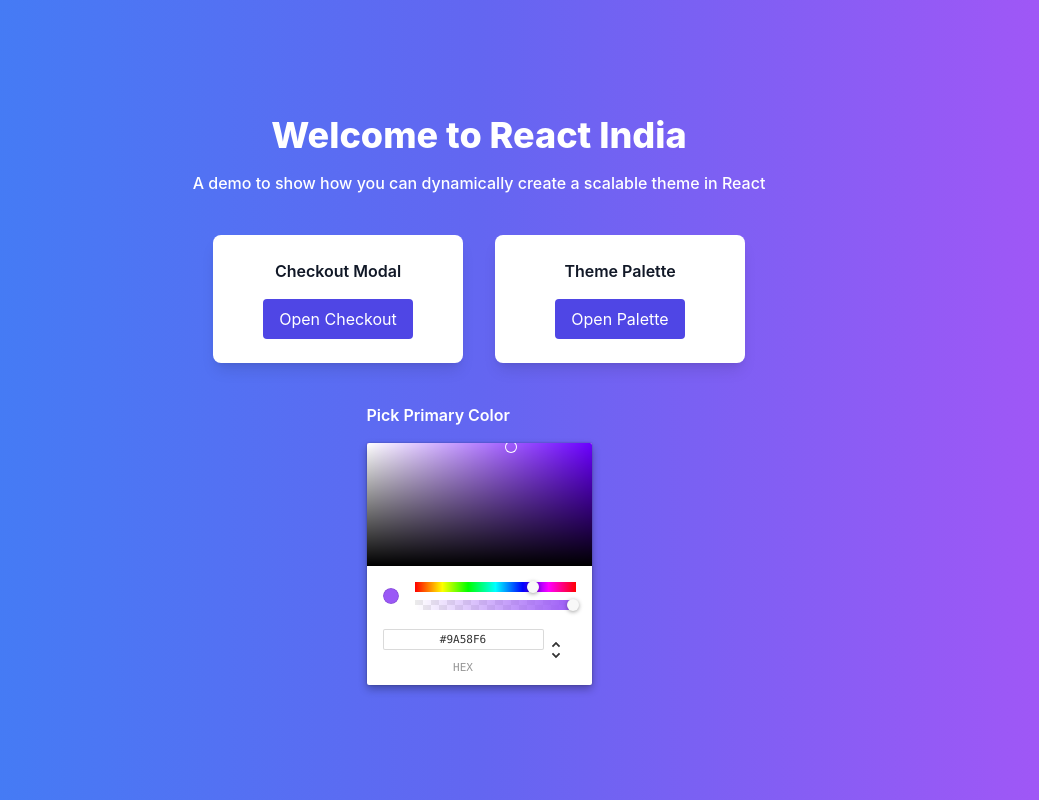
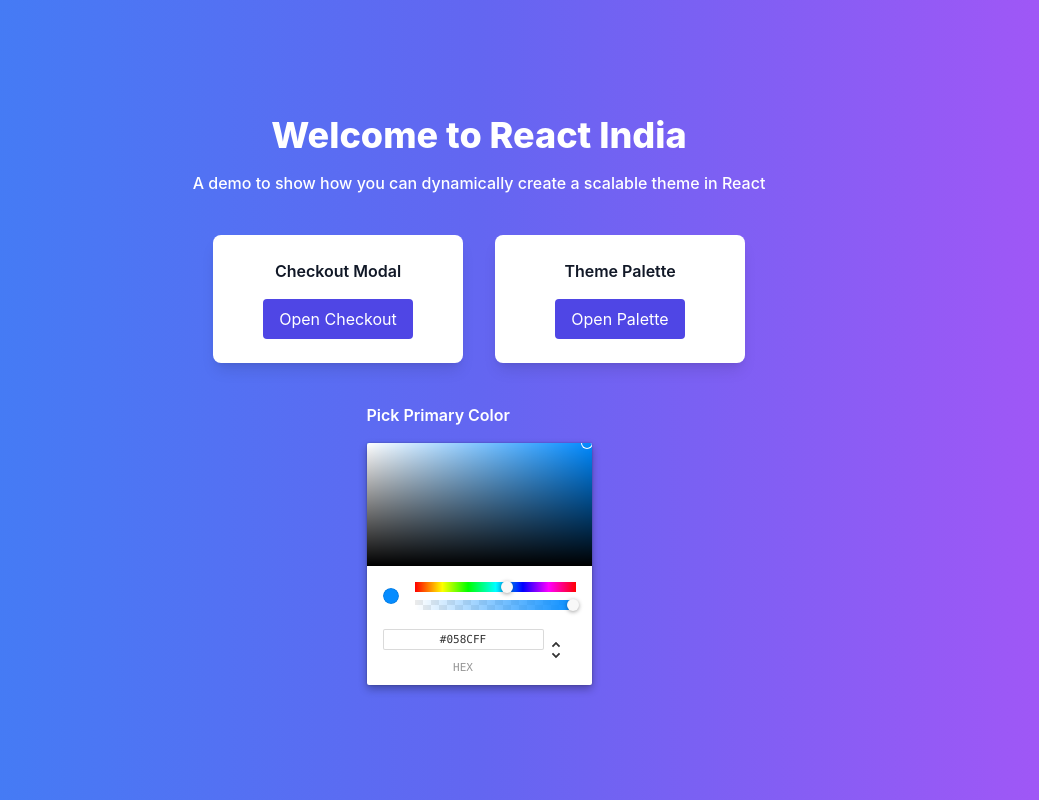
Before and after one commit to smilegupta/theming-made-easy, a React (Vite) app: page / in a window 1280 px wide. Shown: the whole page, without its empty margins (161-1200 px from the left). Built offline with nearby package versions, Linux system fonts and the light colour scheme.

Commit message:
feat: enahced more colors

```diff
--- a/src/App.jsx
+++ b/src/App.jsx
@@ -10,7 +10,7 @@
 const App = () => {
   const [isOpen, setIsOpen] = useState(false);
   const [showThemePalette, setShowThemePalette] = useState(false);
-  const [primaryColor, setPrimaryColor] = useState("#9a58f6"); // State for dynamic primary color
+  const [primaryColor, setPrimaryColor] = useState("#058cff");
 
   // Handle color change
   const handleColorChange = (color) => {
--- a/src/components/Modal.jsx
+++ b/src/components/Modal.jsx
@@ -93,7 +93,7 @@
             </div>
 
             {/* Shadow Illustration */}
-            <div className="pointer-events-none absolute -left-[9.375rem] top-[13rem]  h-[20.5rem] w-[80rem] -rotate-[22.6deg] bg-[hsl(var(--illustration-shadow))] opacity-20 mix-blend-multiply" />
+            <div className="pointer-events-none absolute -left-[9.375rem] top-[13rem] h-[20.5rem] w-[80rem] -rotate-[22.6deg] bg-[hsl(var(--illustration-shadow))] opacity-20 mix-blend-multiply extra-light-theme:-rotate-[27deg] extra-light-theme:opacity-40 extra-dark-theme:bg-[hsl(var(--illustration-highlight))] extra-dark-theme:opacity-10 extra-dark-theme:mix-blend-normal" />
 
             {/* Close Button */}
             <div
--- a/tailwind.config.js
+++ b/tailwind.config.js
@@ -1,3 +1,5 @@
+import plugin from "tailwindcss/plugin";
+
 const themes = ["surface", "primary", "success", "danger", "warning"];
 
 function generateTailwindPalette(color) {
@@ -57,5 +59,10 @@
       },
     },
   },
-  plugins: [],
+  plugins: [
+    plugin(function ({ addVariant }) {
+      addVariant("extra-light-theme", '[data-theme-extra-light="true"] &');
+      addVariant("extra-dark-theme", '[data-theme-extra-dark="true"] &');
+    }),
+  ],
 };
```
